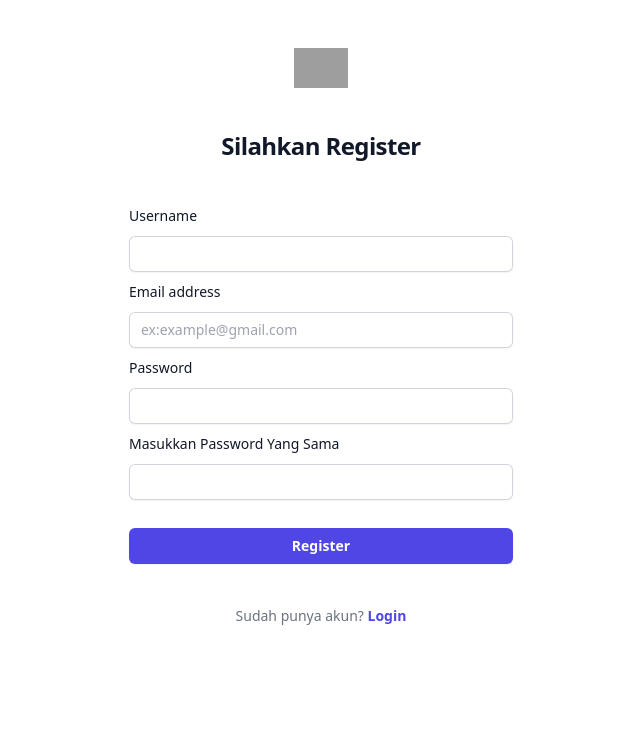
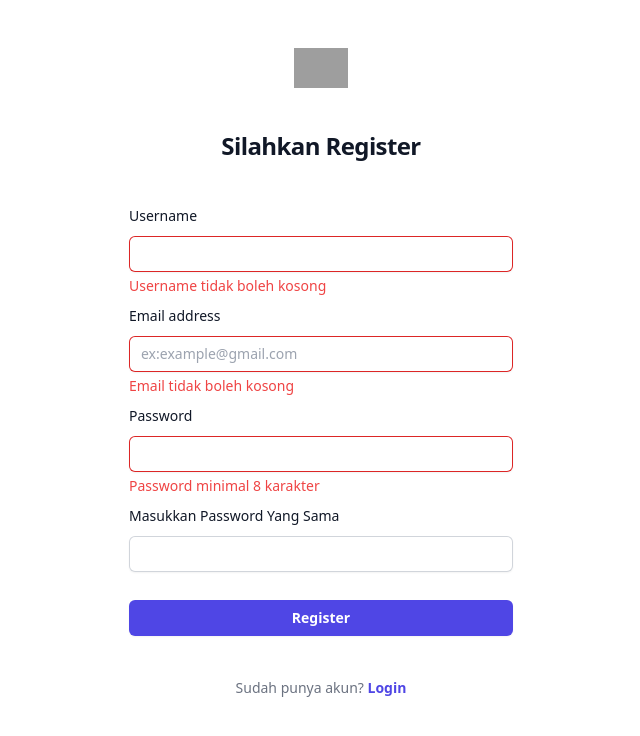
Before and after one commit to daviddvsjrgg/myle-project, a React (Create React App) app: page /register in a window 1280 px wide. Both pictures are taken after a click on the button "Register". Shown: the top 736 px of the page, without its empty margins (319-959 px from the left). Built offline with nearby package versions, Linux system fonts and the light colour scheme; no server answers; grey boxes are pictures that could not be loaded.

Commit message:
feat(register validation)

```diff
--- a/src/pages/Login.jsx
+++ b/src/pages/Login.jsx
@@ -22,7 +22,7 @@ const Login = () => {
     passwordValidation();
 
       if (email === '' || password === '') {
-        return;
+        return null;
       } else {
         try {
           const userCredential = await signInWithEmailAndPassword(auth, email, password);
--- a/src/pages/Register.jsx
+++ b/src/pages/Register.jsx
@@ -6,18 +6,36 @@ import { auth } from '../config/firebase/firebase';
 const Register = () => {
   const navigate = useNavigate();
 
+  const [ username, setUsername ] = useState('');
   const [ email, setEmail ] = useState('');
   const [ password, setPassword ] = useState('');
+  const [ samePassword, setSamePassword ] = useState('');
+
+  const [ errorMessageUsername, setErrorMessageUsername ] = useState('');
+  const [ errorMessageEmail, setErrorMessageEmail ] = useState('');
+  const [ errorMessagePassword, setErrorMessagePassword ] = useState('');
+  const [ errorMessageSamePassword, setErrorMessageSamePassword ] = useState('');
+
+  const [ errorMessageRegister, setErrorMessageRegister] = useState('');
 
   const onSubmit = async (e) => {
     e.preventDefault()
 
+    usernameValidation();
+    emailValidation();
+    passwordValidation();
+    samePasswordValidation();
+
+    if (username === '' || email === '' || password === '' || samePassword === '' || (samePassword != password) ) {
+      return null;
+    } else {
+        try {
           await createUserWithEmailAndPassword(auth, email, password)
             .then((userCredential) => {
                 // Signed in
                 const user = userCredential.user;
                 console.log(user);
-          navigate("/login")
+                navigate("/")
                 // ...
             })
             .catch((error) => {
@@ -25,9 +43,59 @@ const Register = () => {
                 const errorMessage = error.message;
                 console.log(errorCode, errorMessage);
                 // ..
+                setErrorMessageRegister("Sesuatu telah terjadi, pastikan email anda unik dan sesuai format!")
             });
+        } catch (error) {
+          console.log(error);
+        }
+      }
+    }
 
+    const handleUsernameChange = (e) => {
+      setUsername(e.target.value);
+      setErrorMessageUsername("");
+    }
 
+    const usernameValidation = () => {
+      if ( username === '' ) {
+        setErrorMessageUsername("Username tidak boleh kosong")
+      }
+    }
+
+    const handleEmailChange = (e) => {
+      setEmail(e.target.value);
+      setErrorMessageEmail("");
+    }
+
+    const emailValidation = () => {
+      if ( email === '' ) {
+        setErrorMessageEmail("Email tidak boleh kosong")
+      }
+    }
+
+    const handlePasswordChange = (e) => {
+      setPassword(e.target.value);
+      if (password.length == 7) {
+        setErrorMessagePassword("");
+      }
+    }
+
+    const passwordValidation = () => {
+      if ( password.length < 8 ) {
+        setErrorMessagePassword("Password minimal 8 karakter")
+      }
+    }
+
+    const handleSamePassword = (e) => {
+      setSamePassword(e.target.value);
+    }
+
+    const samePasswordValidation = () => {
+      if ( samePassword != password ) {
+        setErrorMessageSamePassword("Password tidak sama dengan input sebelumnya")
+      } else if ( samePassword == password ) {
+        setErrorMessageSamePassword("")
+      }
     }
 
   return (
@@ -42,8 +110,19 @@ const Register = () => {
         Silahkan Register
       </h2>
     </div>
+    <div className="mt-10 sm:mx-auto sm:w-full sm:max-w-sm">
+      {errorMessageRegister && (
+        <div class="flex items-center p-4 mb-4 text-sm text-yellow-800 rounded-lg bg-yellow-50 dark:bg-gray-800 dark:text-yellow-300" role="alert">
+          <svg class="flex-shrink-0 inline w-4 h-4 me-3" aria-hidden="true" xmlns="http://www.w3.org/2000/svg" fill="currentColor" viewBox="0 0 20 20">
+            <path d="M10 .5a9.5 9.5 0 1 0 9.5 9.5A9.51 9.51 0 0 0 10 .5ZM9.5 4a1.5 1.5 0 1 1 0 3 1.5 1.5 0 0 1 0-3ZM12 15H8a1 1 0 0 1 0-2h1v-3H8a1 1 0 0 1 0-2h2a1 1 0 0 1 1 1v4h1a1 1 0 0 1 0 2Z"/>
+          </svg>
+          <span class="sr-only">Info</span>
+          <div>
+            {errorMessageRegister}
+          </div>
+      </div>
+      )}
 
-    <div className="mt-10 sm:mx-auto sm:w-full sm:max-w-sm">
         <div>
           <label htmlFor="nama" className="block text-sm font-medium leading-6 text-gray-900">
             Username
@@ -54,9 +133,17 @@ const Register = () => {
               id="nama"
               name="nama"
               type="text"
+              onChange={handleUsernameChange}
               autoComplete="nama"
-              className="block w-full rounded-md border-0 py-1.5 text-gray-900 shadow-sm ring-1 ring-inset ring-gray-300 placeholder:text-gray-400 focus:ring-2 focus:ring-inset focus:ring-indigo-600 sm:text-sm sm:leading-6"
+              className={`block w-full rounded-md border-0 py-1.5 text-gray-900 shadow-sm ring-1 ring-inset placeholder:text-gray-400 focus:ring-2 focus:ring-inset focus:ring-indigo-600 sm:text-sm sm:leading-6 ${
+                errorMessageUsername ? 'ring-red-600' : 'ring-gray-300'
+              }`}
             />
+            {errorMessageUsername && (
+              <div className="text-red-500 text-sm mt-1">
+                {errorMessageUsername}
+              </div>
+            )}
           </div>
         </div>
 
@@ -70,12 +157,18 @@ const Register = () => {
               id="email"
               name="email"
               type="email"
-              value={email}
-              onChange={(e) => setEmail(e.target.value)}
+              onChange={handleEmailChange}
               autoComplete="email"
               required
-              className="block w-full rounded-md border-0 py-1.5 text-gray-900 shadow-sm ring-1 ring-inset ring-gray-300 placeholder:text-gray-400 focus:ring-2 focus:ring-inset focus:ring-indigo-600 sm:text-sm sm:leading-6"
+              className={`block w-full rounded-md border-0 py-1.5 text-gray-900 shadow-sm ring-1 ring-inset ring-gray-300 placeholder:text-gray-400 focus:ring-2 focus:ring-inset focus:ring-indigo-600 sm:text-sm sm:leading-6 ${
+                errorMessageEmail ? 'ring-red-600' : 'ring-gray-300'
+              }`}
             />
+             {errorMessageEmail && (
+              <div className="text-red-500 text-sm mt-1">
+                {errorMessageEmail}
+              </div>
+            )}
           </div>
         </div>
 
@@ -90,12 +183,18 @@ const Register = () => {
               id="password"
               name="password"
               type="password"
-              value={password}
-              onChange={(e) => setPassword(e.target.value)}
+              onChange={handlePasswordChange}
               autoComplete="current-password"
               required
-              className="block w-full rounded-md border-0 py-1.5 text-gray-900 shadow-sm ring-1 ring-inset ring-gray-300 placeholder:text-gray-400 focus:ring-2 focus:ring-inset focus:ring-indigo-600 sm:text-sm sm:leading-6"
+              className={`block w-full rounded-md border-0 py-1.5 text-gray-900 shadow-sm ring-1 ring-inset ring-gray-300 placeholder:text-gray-400 focus:ring-2 focus:ring-inset focus:ring-indigo-600 sm:text-sm sm:leading-6 ${
+                errorMessagePassword ? 'ring-red-600' : 'ring-gray-300'
+              }`}
               />
+               {errorMessagePassword && (
+                <div className="text-red-500 text-sm mt-1">
+                  {errorMessagePassword}
+                </div>
+              )}
           </div>
         </div>
 
@@ -110,9 +209,17 @@ const Register = () => {
               id="passwordTest"
               name="passwordTest"
               type="password"
+              onChange={handleSamePassword}
               autoComplete="current-password"
-              className="block w-full rounded-md border-0 py-1.5 text-gray-900 shadow-sm ring-1 ring-inset ring-gray-300 placeholder:text-gray-400 focus:ring-2 focus:ring-inset focus:ring-indigo-600 sm:text-sm sm:leading-6"
+              className={`block w-full rounded-md border-0 py-1.5 text-gray-900 shadow-sm ring-1 ring-inset ring-gray-300 placeholder:text-gray-400 focus:ring-2 focus:ring-inset focus:ring-indigo-600 sm:text-sm sm:leading-6 ${
+                errorMessageSamePassword ? 'ring-red-600' : 'ring-gray-300'
+              }`}
             />
+             {errorMessageSamePassword && (
+                <div className="text-red-500 text-sm mt-1">
+                  {errorMessageSamePassword}
+                </div>
+              )}
           </div>
         </div>
 
```
Lines whose indentation alone changed are shown as unchanged.
